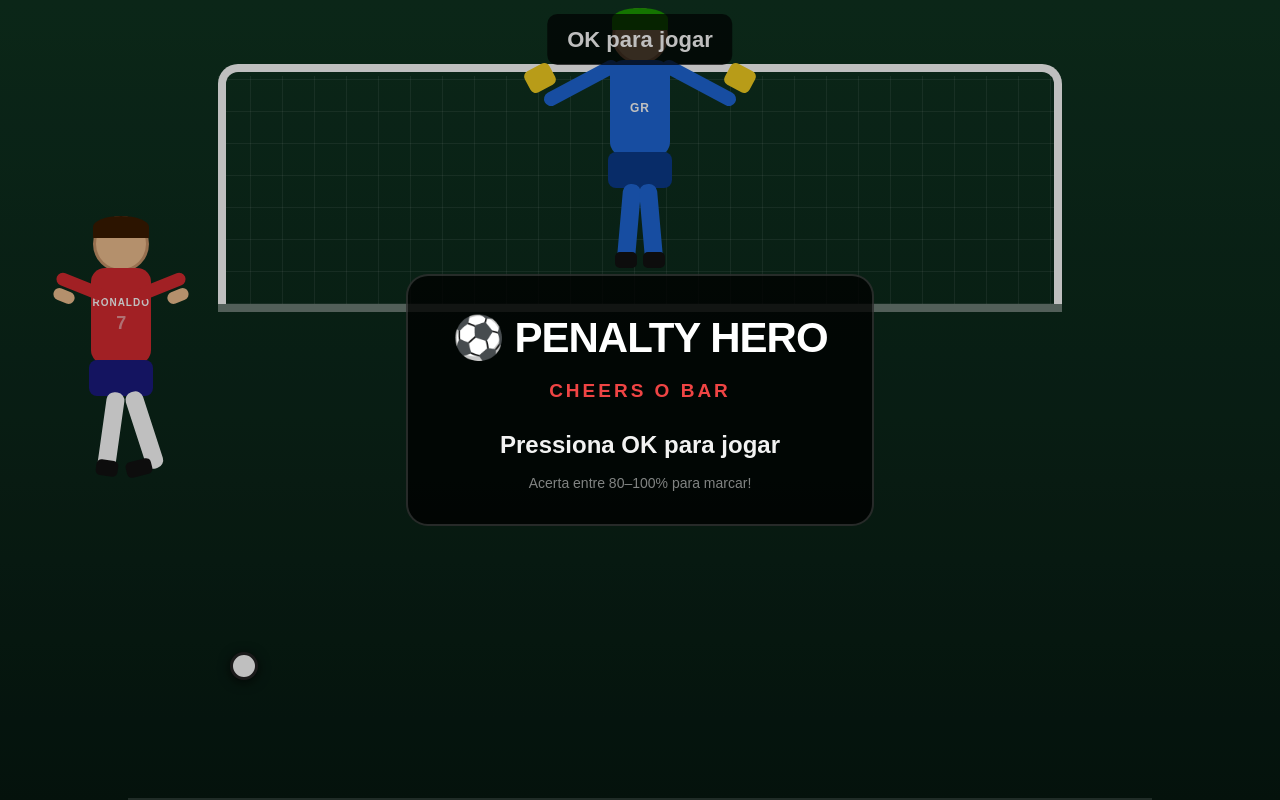
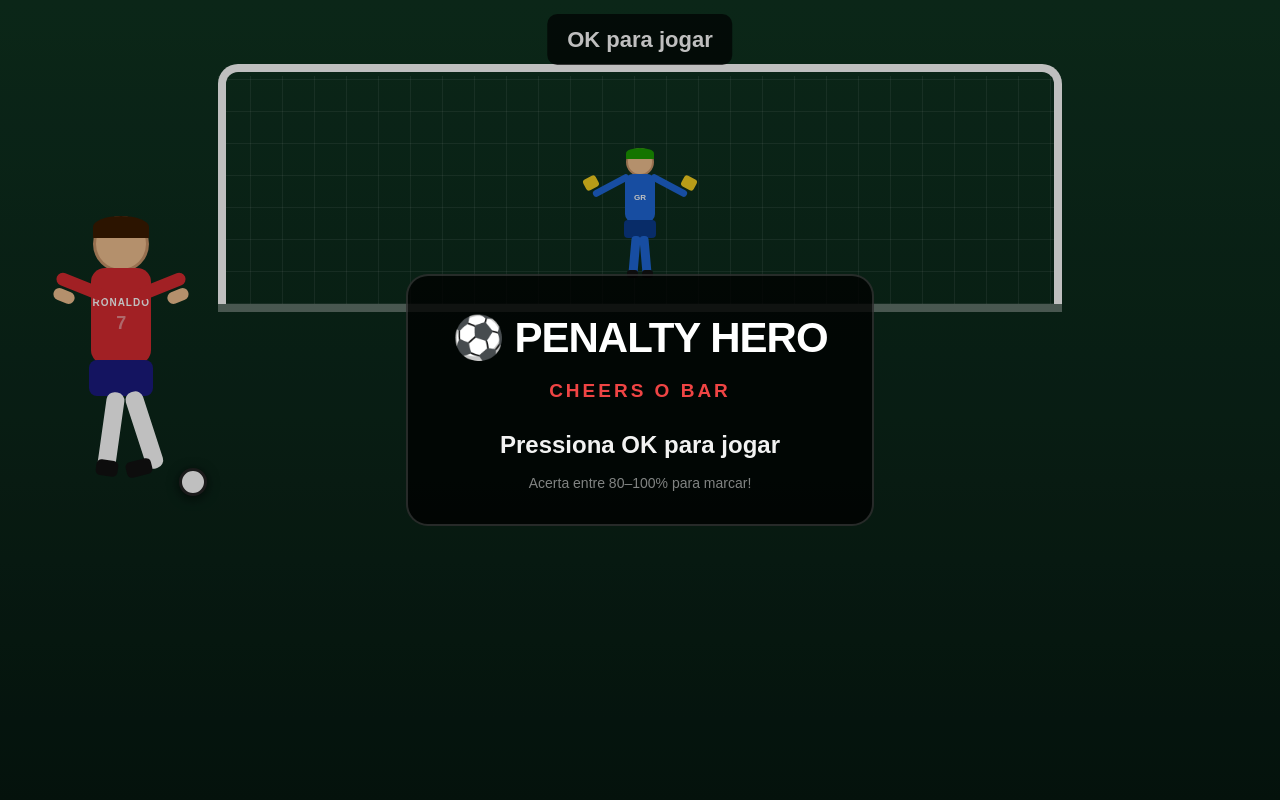
Before and after one commit to rffm95/PENALTY, a React (Vite) app: page / in a window 1280 px wide. Built offline with nearby package versions, Linux system fonts and the light colour scheme.

Commit message:
fix: ball starts at player foot (no center detour), GR half size, 2x power speed

```diff
--- a/src/App.tsx
+++ b/src/App.tsx
@@ -17,11 +17,12 @@
     f(); setTimeout(f, 300); setTimeout(f, 1000);
   }, []);
 
+  // Velocidade 2x mais rapida: 4.8 por tick
   useEffect(() => {
     if (gameState !== GameState.POWERING) return;
     const step = () => {
       setPower(p => {
-        let n = p + dirRef.current * 2.4;
+        let n = p + dirRef.current * 4.8;
         if (n >= 100) { n = 100; dirRef.current = -1; }
         if (n <= 0)   { n = 0;   dirRef.current = 1; }
         powerRef.current = n;
@@ -84,29 +85,26 @@
   const side      = result?.side;
 
   /*
-   * LAYOUT (em % do ecrã):
-   * Baliza: top 8%–38% => bottom 62%–92%
-   * GR: bottom 64% (dentro da baliza, bem ao fundo)
-   * GR horizontal: centro do ecrã = 50%, GR width=140 => left = calc(50%-70px)
+   * LOGICA DA BOLA:
+   * - Posicao inicial: junto ao pe do Ronaldo (left:14%, bottom:38%)
+   * - GOLO esquerdo:  vai DIRETO para left:19%, bottom:82% (canto sup esq da baliza)
+   * - GOLO direito:   vai DIRETO para left:77%, bottom:82% (canto sup dir da baliza)
+   * - CENTRO (defesa): vai para left:49%, bottom:66% (centro onde esta o GR)
    *
-   * Bola inicial: junto ao Ronaldo, bottom 15%, left 18%
-   * Bola GOLO esquerda:  left 18%, bottom 80% (canto sup esq da baliza)
-   * Bola GOLO direita:   left 78%, bottom 80% (canto sup dir da baliza)
-   * Bola CENTRO (defesa): left 49%, bottom 66% (vai bater no GR)
-   *
-   * O GR está em left=calc(50%-70px)=~43% e bottom=64%
-   * Os cantos (18% e 78%) estão longe do centro (43%-53%), sem cruzar.
+   * IMPORTANTE: a bola COMECA no pe do Ronaldo (esquerda),
+   * e vai DIRETAMENTE para o destino final sem passar pelo centro.
+   * Nao ha waypoint intermedio — so uma CSS transition de A para B.
    */
   const ballLeft = shooting
-    ? (side === 'left'  ? '18%'
-     : side === 'right' ? '78%'
+    ? (side === 'left'  ? '19%'
+     : side === 'right' ? '77%'
      : '49%')
-    : '18%';
+    : '14%';  // junto ao pe do Ronaldo
 
   const ballBottom = shooting
-    ? (side === 'center' ? '66%'   // vai ao GR
-     : '80%')                      // canto alto, dentro da baliza
-    : '15%';
+    ? (side === 'center' ? '66%'
+     : '82%')
+    : '38%';  // altura do pe do Ronaldo
 
   const powerColor = power >= 80 ? '#22c55e' : power >= 50 ? '#f59e0b' : '#ef4444';
   const powerZone  = power >= 90 ? '⚽ DIREITA' : power >= 80 ? '⚽ ESQUERDA' : '🧤 CENTRO';
@@ -123,23 +121,18 @@
         html,body,#root{width:100%;height:100%;margin:0;overflow:hidden}
         @keyframes blink{0%,100%{opacity:1}50%{opacity:.15}}
         @keyframes resultIn{0%{opacity:0;transform:scale(.9)}100%{opacity:1;transform:scale(1)}}
-        @keyframes keeperSave{0%{transform:translateY(0)}45%{transform:translateY(-30px) scale(1.1)}100%{transform:translateY(0)}}
+        @keyframes keeperSave{0%{transform:translateY(0)}45%{transform:translateY(-20px) scale(1.08)}100%{transform:translateY(0)}}
       `}</style>
 
       {/* Campo */}
       <div style={{ position:'absolute', inset:0, background:'linear-gradient(180deg,#0e3320 0%,#0a2418 60%,#061810 100%)' }} />
-      {/* Linhas do campo */}
-      <div style={{ position:'absolute', bottom:0, left:'10%', right:'10%', height:'2px', background:'rgba(255,255,255,.15)' }} />
 
-      {/* ===== BALIZA ===== */}
-      {/* top: 8%, height: 30% => ocupa de 8% a 38% do topo */}
-      {/* Em bottom: de 62% a 92% */}
+      {/* BALIZA: top 8% a 38% => bottom 62% a 92% */}
       <div style={{
         position:'absolute', left:'17%', top:'8%',
         width:'66%', height:'30%',
         border:'8px solid #fff', borderBottom:'none',
-        borderRadius:'20px 20px 0 0',
-        zIndex:5
+        borderRadius:'20px 20px 0 0', zIndex:5
       }} />
       {/* Rede */}
       <div style={{
@@ -148,13 +141,8 @@
         backgroundImage:'repeating-linear-gradient(90deg,rgba(255,255,255,.08) 0,rgba(255,255,255,.08) 1px,transparent 1px,transparent 32px),repeating-linear-gradient(0deg,rgba(255,255,255,.08) 0,rgba(255,255,255,.08) 1px,transparent 1px,transparent 32px)',
         zIndex:4
       }} />
-      {/* Barra inferior da baliza (linha do chão da baliza) */}
-      <div style={{
-        position:'absolute', left:'17%', top:'38%',
-        width:'66%', height:'8px',
-        background:'rgba(255,255,255,.4)',
-        zIndex:5
-      }} />
+      {/* Linha do chao da baliza */}
+      <div style={{ position:'absolute', left:'17%', top:'38%', width:'66%', height:'8px', background:'rgba(255,255,255,.35)', zIndex:5 }} />
 
       {/* HUD topo */}
       <div style={{
@@ -168,7 +156,7 @@
         {isResult  && 'OK para jogar de novo'}
       </div>
 
-      {/* Barra de força */}
+      {/* Barra de forca */}
       {isPower && (
         <div style={{
           position:'absolute', left:18, top:'50%', transform:'translateY(-50%)',
@@ -179,71 +167,54 @@
             position:'absolute', bottom:0, left:0, width:'100%',
             height:`${power}%`,
             background:`linear-gradient(to top,#d61f2a,${powerColor})`,
-            transition:'height .05s linear'
+            transition:'height .04s linear'
           }} />
-          {/* linha 80% */}
           <div style={{ position:'absolute', bottom:'80%', left:0, right:0, height:2, background:'rgba(255,255,255,.8)' }} />
         </div>
       )}
 
-      {/* ======= GUARDA-REDES AZUL ======= */}
-      {/* Dentro da baliza: bottom=64% coloca-o mesmo dentro da zona da baliza */}
+      {/* ======= GR AZUL (metade do tamanho: 70x140) dentro da baliza ======= */}
+      {/* Baliza: bottom 62%-92%. GR bottom:66% => fica dentro da baliza */}
       <div style={{
         position:'absolute',
-        left:'calc(50% - 70px)',
+        left:'calc(50% - 35px)',  /* centro: metade de 70px */
         bottom:'64%',
-        width:140, height:280,
+        width:70, height:140,
         transformOrigin:'50% 100%',
         animation: keeperAnim,
         zIndex:9
       }}>
-        {/* Cabeça */}
-        <div style={{ position:'absolute', left:'50%', top:0, width:56, height:56, borderRadius:'50%', background:'#f0c090', transform:'translateX(-50%)', border:'3px solid #c9956a' }} />
-        {/* Touca */}
-        <div style={{ position:'absolute', left:'50%', top:0, width:56, height:22, borderRadius:'50% 50% 0 0', background:'#1a9a00', transform:'translateX(-50%)' }} />
-        {/* Corpo */}
-        <div style={{ position:'absolute', left:'50%', top:52, width:60, height:96, background:'#1e67d6', borderRadius:14, transform:'translateX(-50%)', display:'flex', alignItems:'center', justifyContent:'center' }}>
-          <span style={{ fontSize:12, fontWeight:900, color:'#fff', letterSpacing:1 }}>GR</span>
+        <div style={{ position:'absolute', left:'50%', top:0, width:28, height:28, borderRadius:'50%', background:'#f0c090', transform:'translateX(-50%)', border:'2px solid #c9956a' }} />
+        <div style={{ position:'absolute', left:'50%', top:0, width:28, height:11, borderRadius:'50% 50% 0 0', background:'#1a9a00', transform:'translateX(-50%)' }} />
+        <div style={{ position:'absolute', left:'50%', top:26, width:30, height:48, background:'#1e67d6', borderRadius:8, transform:'translateX(-50%)', display:'flex', alignItems:'center', justifyContent:'center' }}>
+          <span style={{ fontSize:8, fontWeight:900, color:'#fff' }}>GR</span>
         </div>
-        {/* Braço esq com luva */}
-        <div style={{ position:'absolute', left:-30, top:68, width:82, height:14, background:'#1e67d6', borderRadius:7, transform:'rotate(-28deg)' }} />
-        <div style={{ position:'absolute', left:-44, top:58, width:28, height:24, background:'#f5d020', borderRadius:6, transform:'rotate(-28deg)' }} />
-        {/* Braço dir com luva */}
-        <div style={{ position:'absolute', right:-30, top:68, width:82, height:14, background:'#1e67d6', borderRadius:7, transform:'rotate(28deg)' }} />
-        <div style={{ position:'absolute', right:-44, top:58, width:28, height:24, background:'#f5d020', borderRadius:6, transform:'rotate(28deg)' }} />
-        {/* Calções */}
-        <div style={{ position:'absolute', left:'50%', top:144, width:64, height:36, background:'#0a3a8a', borderRadius:8, transform:'translateX(-50%)' }} />
-        {/* Pernas */}
-        <div style={{ position:'absolute', left:'36%', top:176, width:18, height:80, background:'#1e67d6', borderRadius:8, transform:'rotate(5deg)' }} />
-        <div style={{ position:'absolute', left:'32%', top:244, width:22, height:16, background:'#111', borderRadius:5 }} />
-        <div style={{ position:'absolute', right:'36%', top:176, width:18, height:80, background:'#1e67d6', borderRadius:8, transform:'rotate(-5deg)' }} />
-        <div style={{ position:'absolute', right:'32%', top:244, width:22, height:16, background:'#111', borderRadius:5 }} />
+        <div style={{ position:'absolute', left:-14, top:34, width:40, height:7, background:'#1e67d6', borderRadius:4, transform:'rotate(-28deg)' }} />
+        <div style={{ position:'absolute', left:-21, top:29, width:14, height:12, background:'#f5d020', borderRadius:3, transform:'rotate(-28deg)' }} />
+        <div style={{ position:'absolute', right:-14, top:34, width:40, height:7, background:'#1e67d6', borderRadius:4, transform:'rotate(28deg)' }} />
+        <div style={{ position:'absolute', right:-21, top:29, width:14, height:12, background:'#f5d020', borderRadius:3, transform:'rotate(28deg)' }} />
+        <div style={{ position:'absolute', left:'50%', top:72, width:32, height:18, background:'#0a3a8a', borderRadius:4, transform:'translateX(-50%)' }} />
+        <div style={{ position:'absolute', left:'36%', top:88, width:9, height:40, background:'#1e67d6', borderRadius:4, transform:'rotate(5deg)' }} />
+        <div style={{ position:'absolute', left:'32%', top:122, width:11, height:8, background:'#111', borderRadius:3 }} />
+        <div style={{ position:'absolute', right:'36%', top:88, width:9, height:40, background:'#1e67d6', borderRadius:4, transform:'rotate(-5deg)' }} />
+        <div style={{ position:'absolute', right:'32%', top:122, width:11, height:8, background:'#111', borderRadius:3 }} />
       </div>
 
-      {/* ======= JOGADOR VERMELHO (RONALDO) ======= */}
-      {/* bottom: 38% = fica no chão fora da baliza, à esquerda */}
+      {/* ======= RONALDO (140x280) fora da baliza, a esquerda ======= */}
       <div style={{ position:'absolute', left:'4%', bottom:'38%', width:140, height:280, transformOrigin:'50% 100%', zIndex:10 }}>
-        {/* Cabeça */}
         <div style={{ position:'absolute', left:'50%', top:0, width:56, height:56, borderRadius:'50%', background:'#f0c090', transform:'translateX(-50%)', border:'3px solid #c9956a' }} />
-        {/* Cabelo */}
         <div style={{ position:'absolute', left:'50%', top:0, width:56, height:22, borderRadius:'50% 50% 0 0', background:'#3a1a00', transform:'translateX(-50%)' }} />
-        {/* Corpo */}
         <div style={{ position:'absolute', left:'50%', top:52, width:60, height:96, background:'#d72a30', borderRadius:14, transform:'translateX(-50%)', display:'flex', alignItems:'center', justifyContent:'center', flexDirection:'column' }}>
           <span style={{ fontSize:10, fontWeight:900, color:'#fff', letterSpacing:1 }}>RONALDO</span>
-          <span style={{ fontSize:18, fontWeight:900, color:'rgba(255,255,255,.5)' }}>7</span>
+          <span style={{ fontSize:18, fontWeight:900, color:'rgba(255,255,255,.45)' }}>7</span>
         </div>
-        {/* Braço esq */}
         <div style={{ position:'absolute', left:4, top:64, width:52, height:13, background:'#d72a30', borderRadius:7, transform:'rotate(22deg)' }} />
         <div style={{ position:'absolute', left:2, top:74, width:22, height:12, background:'#f0c090', borderRadius:6, transform:'rotate(22deg)' }} />
-        {/* Braço dir */}
         <div style={{ position:'absolute', right:4, top:64, width:52, height:13, background:'#d72a30', borderRadius:7, transform:'rotate(-22deg)' }} />
         <div style={{ position:'absolute', right:2, top:74, width:22, height:12, background:'#f0c090', borderRadius:6, transform:'rotate(-22deg)' }} />
-        {/* Calções */}
         <div style={{ position:'absolute', left:'50%', top:144, width:64, height:36, background:'#1a1a80', borderRadius:8, transform:'translateX(-50%)' }} />
-        {/* Perna esq */}
         <div style={{ position:'absolute', left:'36%', top:176, width:18, height:80, background:'#fff', borderRadius:8, transform:'rotate(8deg)' }} />
         <div style={{ position:'absolute', left:'32%', top:244, width:22, height:16, background:'#111', borderRadius:5, transform:'rotate(8deg)' }} />
-        {/* Perna dir — chuta */}
         <div style={{
           position:'absolute', right:'36%', top:176, width:18, height:80,
           background:'#fff', borderRadius:8,
@@ -258,7 +229,7 @@
         }} />
       </div>
 
-      {/* BOLA (zIndex:20 — sempre à frente dos bonecos) */}
+      {/* BOLA: parte do pe do Ronaldo e vai DIRETO ao destino */}
       <div style={{
         position:'absolute',
         left: ballLeft,
@@ -270,7 +241,7 @@
         zIndex:20
       }} />
 
-      {/* ECRÃ INICIAL */}
+      {/* ECRA INICIAL */}
       {isIdle && (
         <div style={{ position:'absolute', inset:0, display:'flex', alignItems:'center', justifyContent:'center', background:'rgba(0,0,0,.25)', pointerEvents:'none', zIndex:40 }}>
           <div style={{ background:'rgba(0,0,0,.78)', border:'2px solid rgba(255,255,255,.15)', borderRadius:22, padding:'30px 44px', textAlign:'center' }}>
```
